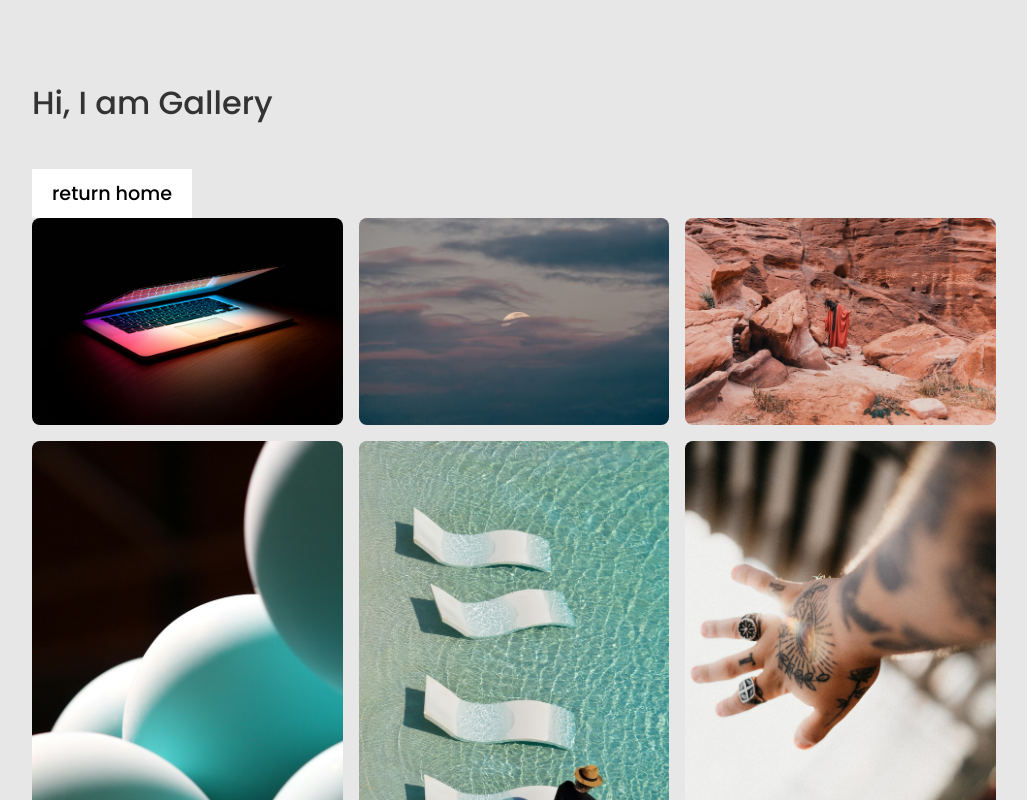
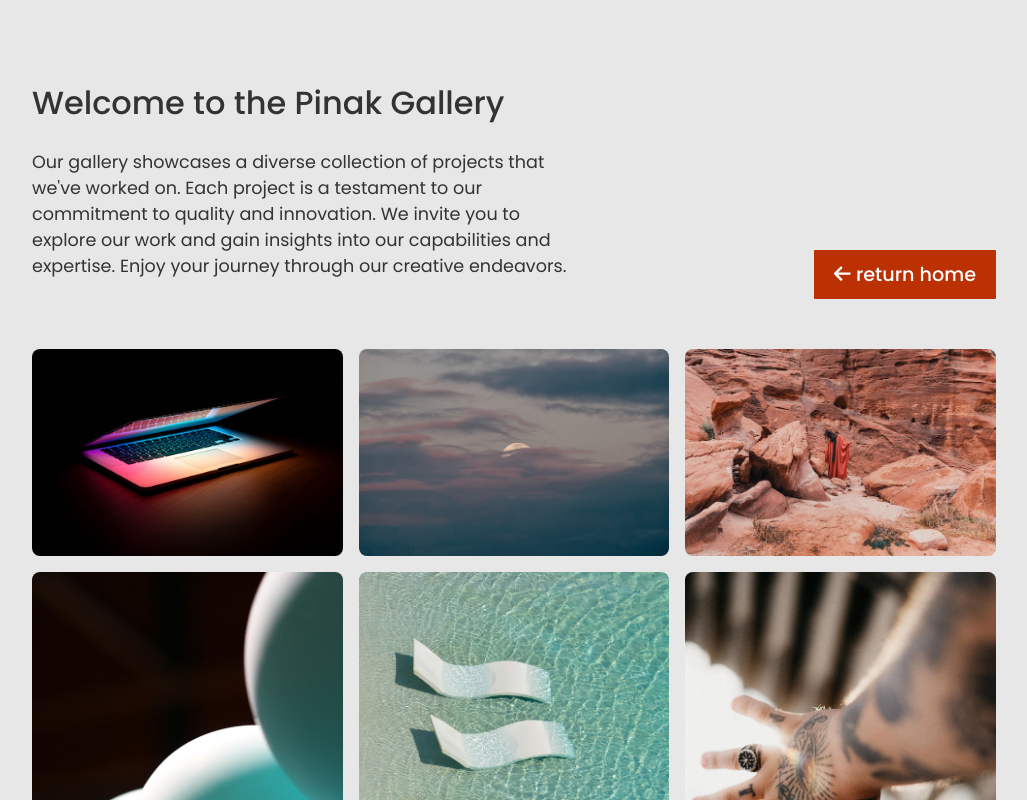
Before and after one commit to Vishu-221b/image-gallery-task, a React (Vite) app: page /gallery in a window 1280 px wide. Shown: the top 800 px of the page, without its empty margins (126-1153 px from the left). Built offline with nearby package versions, Linux system fonts and the light colour scheme.

Commit message:
button styles update

```diff
--- a/src/components/Gallery.jsx
+++ b/src/components/Gallery.jsx
@@ -2,6 +2,8 @@ import React from 'react';
 import { Link } from 'react-router-dom';
 import images from '../assets/imageutils.js';
 import './gallery.css';
+import { FontAwesomeIcon } from '@fortawesome/react-fontawesome';
+import { faArrowLeft} from '@fortawesome/free-solid-svg-icons';
 
 const Gallery = () => {
    return(
@@ -9,12 +11,22 @@ const Gallery = () => {
     <div className="gallery-container">
 
         <div className="text-container">
+            <div className="text">
+            <h1>Welcome to the Pinak Gallery</h1>
+            <p>Our gallery showcases a diverse collection of projects that we've worked on.
+                Each project is a testament to our commitment to quality and innovation. We invite you to explore our work and gain insights into our capabilities and expertise.
+                Enjoy your journey through our creative endeavors.
+            </p></div>
 
-        <h1>Hi, I am Gallery</h1>
-        <Link to="/">
-            <button>return home</button>
-        </Link>
+            <div className="link">
+              <Link to="/">
+                <button><FontAwesomeIcon icon={faArrowLeft} />  return home</button>
+              </Link>
+           </div>
+
         </div>
+
+
 
 
         <div className="image-grid">
--- a/src/components/gallery.css
+++ b/src/components/gallery.css
@@ -7,6 +7,24 @@
   padding-right:150px;
   padding-top: 50px;
 }
+
+.text-container{
+  display:flex;
+  flex-direction: row;
+  align-items:flex-end;
+  justify-content: space-between;
+  margin-bottom:50px;
+}
+
+p{
+  max-width:70%;
+}
+
+
+.text{
+  max-width:80%;
+}
+
 
 .image-grid {
   display: flex;
--- a/src/components/home.css
+++ b/src/components/home.css
@@ -45,8 +45,8 @@ button {
     margin-top: 20px;
     border: none;
     border-radius: 1px;
-    background-color: #ffffff;
-    color: rgb(0, 0, 0);
+    background-color: #bb3104;
+    color: rgb(255, 255, 255);
     cursor: pointer;
     transition: background-color 0.3s ease;
 }
--- a/src/components/modal.css
+++ b/src/components/modal.css
@@ -29,6 +29,7 @@
   display: block;
   max-width: 60vw;
   max-height:90vh;
+  min-width:60vw;
   height: auto; /* Maintain aspect ratio */
   border-radius: 8px; /* Optional: add rounded corners to images */
 }
@@ -53,10 +54,16 @@
   margin-top: 20px;
   border: none;
   border-radius: 1px;
-  background-color: #ffffff;
-  color: rgb(0, 0, 0);
   cursor: pointer;
   transition: background-color 0.3s ease;
+}
+
+
+
+
+.close:hover , .prev:hover , .next:hover{
+  background-color: #ffffff;
+  color:rgb(0, 0, 0);
 }
 
 /* Adjustments for Small Screens */
```
